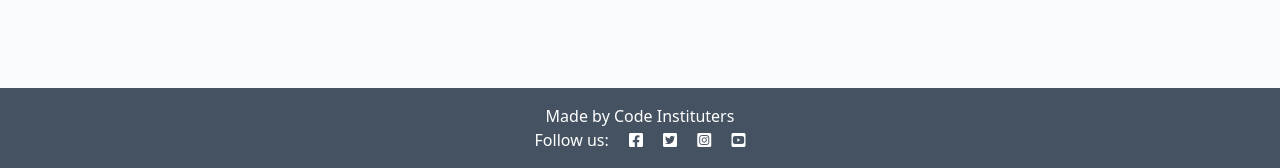
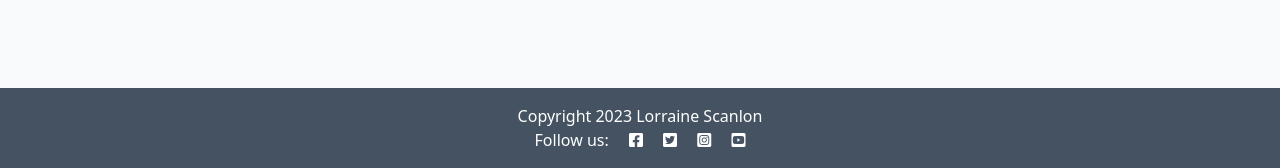
Before and after one commit to lorrainescanlon/django-blog, a Django app: page / in a window 1280 px wide. Shown: the part 632-800 px from the top of the page. Run offline with Django 4.2, Linux system fonts and the light colour scheme; data that the repository does not hold is empty.

Commit message:
updated templates for index and base by adding content blocks

```diff
--- a/blog/templates/blog/index.html
+++ b/blog/templates/blog/index.html
@@ -50,3 +50,7 @@
 
 <!-- index.html content ends here -->
 {% endblock %}
+
+{% block copyright %}
+    Copyright 2023 Lorraine Scanlon
+{% endblock copyright %}
--- a/templates/base.html
+++ b/templates/base.html
@@ -62,7 +62,12 @@
 
     <!-- Footer -->
     <footer class="footer mt-auto py-3 dark-bg">
-        <p class="m-0 text-center text-white">Made by Code Instituters</p>
+        <p class="m-0 text-center text-white">
+            {% block copyright %}
+                Made by Code Instituters
+            {% endblock copyright %}
+        </p>
+
         <p class="m-0 text-center text-white">Follow us: <i class="fab fa-facebook-square ms-3"></i>
             <i class="fab fa-twitter-square ms-3"></i>
             <i class="fab fa-instagram-square ms-3"></i>
```
